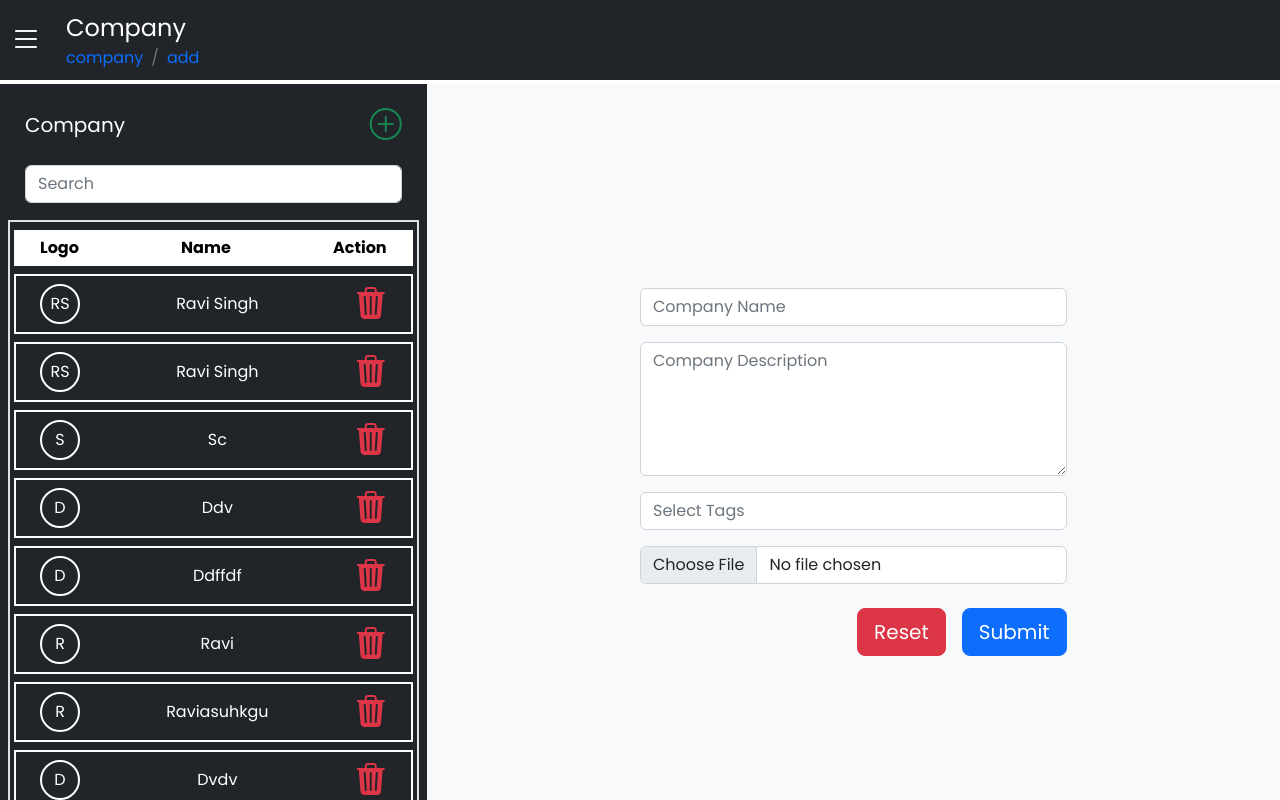
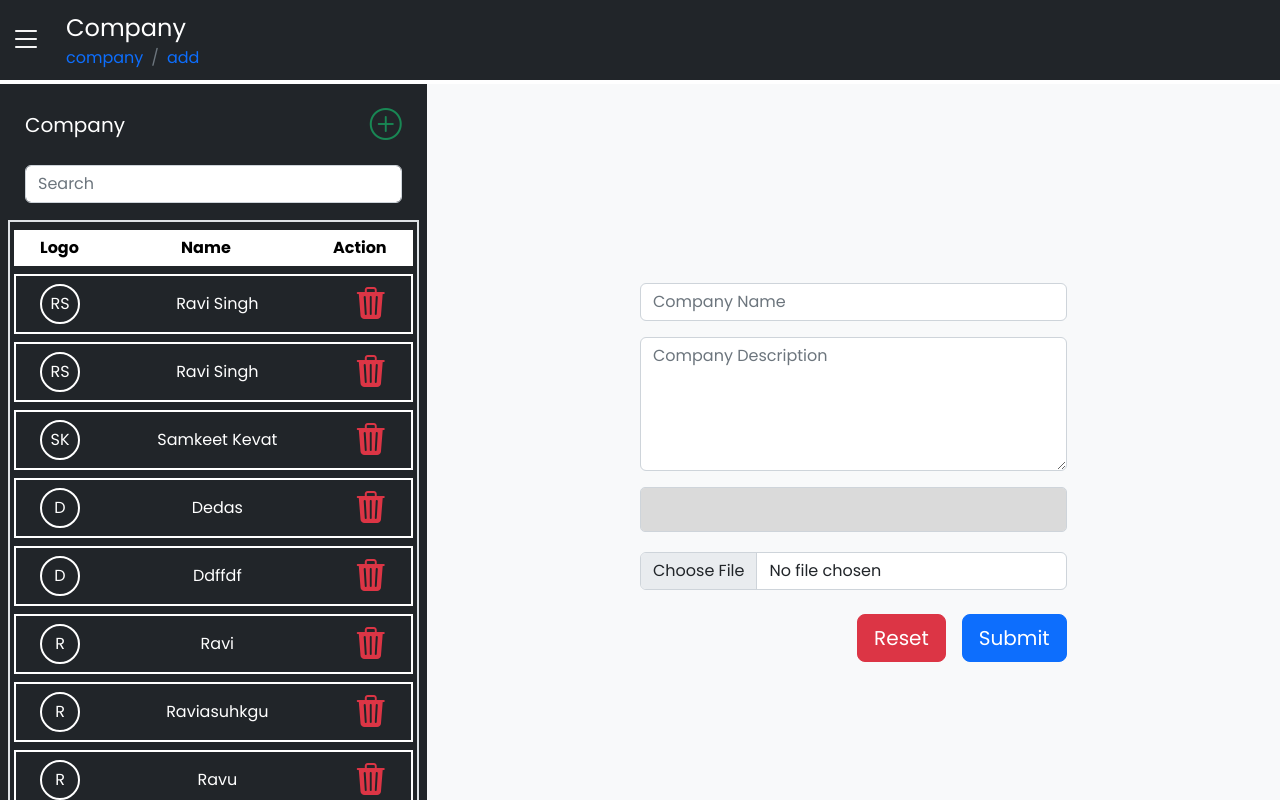
Before and after one commit to ravisingh8v/company_management_app, an Angular app: page /company/add in a window 1280 px wide. Built offline with nearby package versions, Linux system fonts and the light colour scheme; data requests are answered from the project's data file.

Commit message:
feat:created company communication service

```diff
--- a/database/db.json
+++ b/database/db.json
@@ -12,15 +12,19 @@
       "id": 3
     },
     {
-      "name": "sc",
-      "description": "sc",
-      "tags": "",
+      "name": "samkeet kevat",
+      "description": "intern",
+      "tags": [
+        2
+      ],
       "id": 6
     },
     {
-      "name": "ddv",
-      "description": "dvdv",
-      "tags": "dvdv",
+      "name": "dedas",
+      "description": "adidas",
+      "tags": [
+        1
+      ],
       "id": 7
     },
     {
@@ -42,16 +46,31 @@
       "id": 10
     },
     {
-      "name": "dvdv",
-      "description": "dvdv",
-      "tags": "vdvdv",
-      "id": 11
+      "name": "ravu",
+      "description": "scscsc",
+      "tags": [
+        1,
+        2
+      ],
+      "id": 13
     },
     {
-      "name": "dvdv",
-      "description": "dvdv",
-      "tags": "dvdv",
-      "id": 12
+      "name": "ravi smkkmf",
+      "description": "sfioohdvb",
+      "tags": [
+        2,
+        1
+      ],
+      "id": 14
+    },
+    {
+      "name": "amresh",
+      "description": "intern",
+      "tags": [
+        2,
+        1
+      ],
+      "id": 15
     }
   ]
 }
--- a/package.json
+++ b/package.json
@@ -20,6 +20,7 @@
     "@angular/platform-browser-dynamic": "^14.2.0",
     "@angular/router": "^14.2.0",
     "@ng-bootstrap/ng-bootstrap": "^13.0.0",
+    "@ng-select/ng-select": "^9.0.2",
     "@popperjs/core": "^2.10.2",
     "bootstrap": "^5.2.0",
     "rxjs": "~7.5.0",
--- a/src/app/company/company-form/company-form.component.html
+++ b/src/app/company/company-form/company-form.component.html
@@ -26,9 +26,21 @@
         </div>
 
         <!-- Select Tags  -->
-        <div class="mb-3">
+        <!-- <div class="mb-3">
             <input class="form-control" type="select" placeholder="Select Tags" formControlName="tags" id="formFile">
+        </div> -->
+        <div>
+            <ng-select [multiple]="true" class="form-control box" formControlName="tags" id="formFile">
+                <ng-option disabled="Select-Tags"></ng-option>
+                <ng-option *ngFor="let car of cars" [value]="car.id">
+                    <p class="option">{{car.Subject}}</p>
+                </ng-option>
+            </ng-select>
         </div>
+
+
+
+
         <!-- choose file input  -->
         <div class="mb-3">
             <input class="form-control" type="file" id="formFile">
--- a/src/app/company/company-form/company-form.component.scss
+++ b/src/app/company/company-form/company-form.component.scss
@@ -0,0 +1,24 @@
+.box {
+    background-color: rgb(218, 218, 218);
+    height: 45px;
+    cursor: pointer;
+    transition: bottom 2s;
+    border-radius: 5px;
+    display: flex;
+    align-items: center;
+    margin-bottom: 20px;
+
+
+
+    select-dropdown {
+        color: black;
+    }
+}
+
+
+p.option {
+    display: inline-block;
+    padding: 5px;
+    color: black;
+    background-color: grey;
+}
--- a/src/app/company/company-form/company-form.component.ts
+++ b/src/app/company/company-form/company-form.component.ts
@@ -1,13 +1,16 @@
-import { Component, Input, OnInit } from '@angular/core';
+import { Component, OnInit, ViewEncapsulation } from '@angular/core';
 import { FormBuilder, FormGroup, Validators } from '@angular/forms';
 import { ActivatedRoute } from '@angular/router';
 import { ApiService } from 'src/app/share/service/api.service';
+import { CompanyCommunicationService } from 'src/app/share/service/company-communication.service';
 import { company } from '../company.model';
+
 
 @Component({
   selector: 'app-company-form',
   templateUrl: './company-form.component.html',
-  styleUrls: ['./company-form.component.scss']
+  styleUrls: ['./company-form.component.scss'],
+  encapsulation: ViewEncapsulation.None
 })
 export class CompanyFormComponent implements OnInit {
   // @Input() companyData: company[]
@@ -16,11 +19,16 @@ export class CompanyFormComponent implements OnInit {
   public isSubmitted: boolean;
   public id: number;
   public btnTitle: string
+  public selected = [1]
+  public cars = [{ id: 1, Subject: 'Select', disbaled: true }, { id: 2, Subject: 'Bootstrap' }, { id: 1, Subject: 'SCSS' }];
+
   constructor(
+    public setCompanyData: CompanyCommunicationService,
     public formb: FormBuilder,
     private companyService: ApiService,
     private actRouter: ActivatedRoute
   ) {
+
     this.companyForm = formb.group({
       name: ['', [Validators.required]],
       description: ['', [Validators.required]],
@@ -62,11 +70,13 @@ export class CompanyFormComponent implements OnInit {
 
       if (this.id) {
         this.companyService.editData(this.companyForm.value, this.id).subscribe(res => {
-          this.getCompanyData()
+          this.setCompanyData.editCompanyDetail.next(res)
+
         })
       } else {
 
         this.companyService.postData(this.companyForm.value).subscribe((res) => {
+          this.setCompanyData.companyDetail.next(res)
         })
       }
       this.isSubmitted = false
@@ -86,4 +96,5 @@ export class CompanyFormComponent implements OnInit {
 
   // get company Data
 
+
 }
--- a/src/app/company/company-list/company-list.component.ts
+++ b/src/app/company/company-list/company-list.component.ts
@@ -1,5 +1,6 @@
 import { Component, OnInit } from '@angular/core';
 import { ApiService } from 'src/app/share/service/api.service';
+import { CompanyCommunicationService } from 'src/app/share/service/company-communication.service';
 import { company } from '../company.model';
 
 @Component({
@@ -10,13 +11,25 @@ import { company } from '../company.model';
 export class CompanyListComponent implements OnInit {
   public companyData: company[]
 
-  constructor(public companyService: ApiService) {
+  constructor(public companyService: ApiService,
+    public setCompanyData: CompanyCommunicationService) {
     this.companyData = []
 
   }
 
   ngOnInit(): void {
     console.log('hello');
+    this.setCompanyData.companyDetail.subscribe((res) => {
+      this.companyData.push(res)
+    })
+
+    this.setCompanyData.editCompanyDetail.subscribe((res) => {
+      if (res) {
+        const index = this.companyData.findIndex((company: company) => company.id === res.id);
+        this.companyData.splice(index, 1, res);
+      }
+    })
+
     this.getCompanyData()
   }
 
--- /dev/null
+++ b/src/app/share/service/company-communication.service.ts
@@ -0,0 +1,17 @@
+import { Injectable } from '@angular/core';
+import { Subject } from 'rxjs/internal/Subject';
+import { company } from 'src/app/company/company.model';
+
+@Injectable()
+
+export class CompanyCommunicationService {
+
+  public companyDetail: Subject<company>;
+  public editCompanyDetail: Subject<company>;
+
+  constructor() {
+    this.companyDetail = new Subject;
+    this.editCompanyDetail = new Subject;
+  }
+
+}
```
Also changed, not shown: src/app/company/company.module.ts (+8 -4 lines), 1 other file (tests, documents, lock files or other folders).
